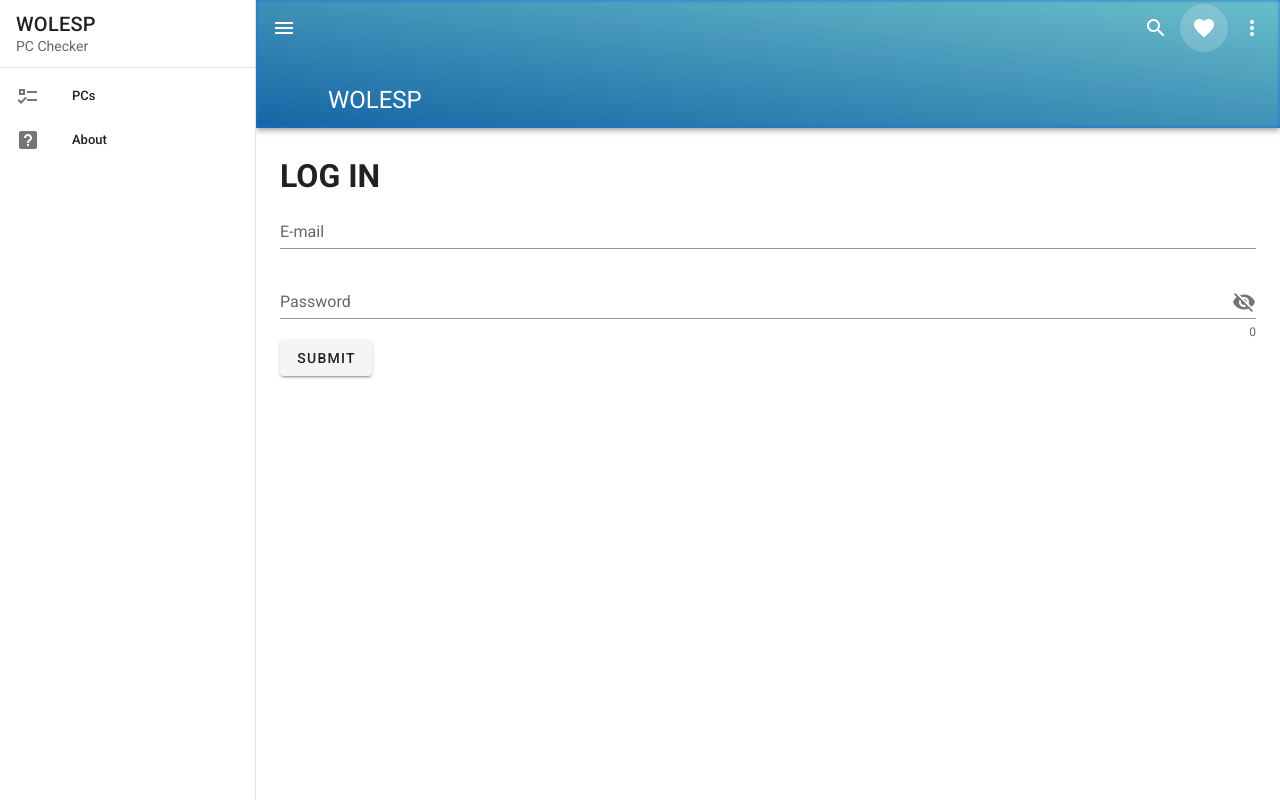
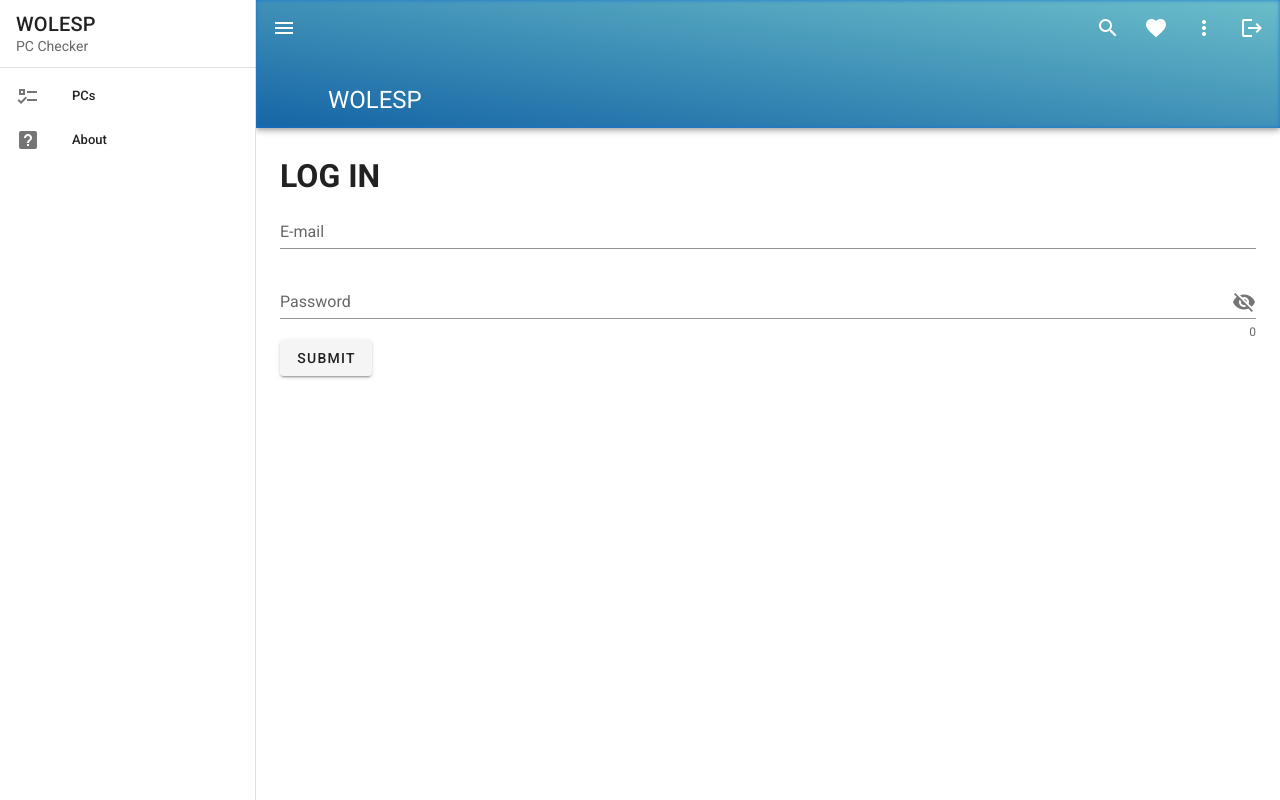
Before and after one commit to XabiFran/WoLesp32, a Vue app: page /#/login2 in a window 1280 px wide. Built offline with nearby package versions, Linux system fonts and the light colour scheme.

Commit message:
Página de feed correctamente autenticada

```diff
--- a/src/App.vue
+++ b/src/App.vue
@@ -41,7 +41,7 @@
         <v-icon>mdi-magnify</v-icon>
       </v-btn>
 
-      <v-btn icon to="/login2">
+      <v-btn icon to="/feed">
         <v-icon>mdi-heart</v-icon>
       </v-btn>
 
@@ -58,7 +58,8 @@
           </v-list-item>
         </v-list>
       </v-menu>
-      <v-btn icon @click="handleSignOut()" v-if="isLoggedIn">
+      <v-btn icon @click="handleSignOut"
+        ><!--v-if="isLoggedIn"-->
         <v-icon>mdi-logout</v-icon>
       </v-btn>
     </v-app-bar>
@@ -70,29 +71,32 @@
 </template>
 
 <script>
-import { onMounted, ref} from "vue";
-import { getAuth, onAuthStateChanged, signOut} from "firebase/auth";
-import router from './router';
+import { onMounted, ref } from "vue";
+import { getAuth, onAuthStateChanged, signOut } from "firebase/auth";
+import router from "./router";
+import firebase from "firebase/compat/app";
+import "firebase/compat/auth";
+import "firebase/compat/firestore";
 
 const isLoggedIn = ref(false);
 let auth;
 onMounted(() => {
   auth = getAuth();
-  onAuthStateChanged(auth, user =>{
-    if (user){
+  onAuthStateChanged(auth, (user) => {
+    if (user) {
       isLoggedIn.value = true;
     } else {
       isLoggedIn.value = false;
     }
-  }
-  )
-})
+  });
+});
 
 const handleSignOut = () => {
-  signOut(auth).then(()=>{
+  console.log("Entré en la función de salir");
+  signOut(auth).then(() => {
     router.push("/");
-  })
-}
+  });
+};
 
 export default {
   data: () => ({
@@ -103,10 +107,25 @@ export default {
     ],
     options: [
       { title: "Sign in", to: "/sign-up2" },
-      { title: "Login", to: "/login" },
+      { title: "Login", to: "/login2" },
       { title: "Feed", to: "/feed" },
       { title: "Sign Out", to: "/" },
     ],
   }),
+
+  methods: {
+    handleSignOut() {
+      console.log("Entré en la función de salir");
+      firebase
+        .auth()
+        .signOut()
+        .then(() => {
+          this.$router.replace("login2");
+        })
+        .catch((err) => {
+          console.log(`Error - ${err.message}`);
+        });
+    },
+  },
 };
 </script>
--- a/src/main.js
+++ b/src/main.js
@@ -9,6 +9,7 @@ import 'firebase/compat/firestore';
 
 // Import the functions you need from the SDKs you need
 import { initializeApp } from "firebase/app";
+import { getAuth } from "firebase/auth";
 
 // TODO: Add SDKs for Firebase products that you want to use
 // https://firebase.google.com/docs/web/setup#available-libraries
@@ -28,6 +29,8 @@ const firebaseConfig = {
 
 const firebaseApp = firebase.initializeApp(firebaseConfig);
 
+const auth = getAuth(firebaseApp);
+
 Vue.config.productionTip = false
 
 new Vue({
--- a/src/router/index.js
+++ b/src/router/index.js
@@ -1,6 +1,9 @@
 import Vue from "vue";
 import VueRouter from "vue-router";
 import PCs from "../views/PCs.vue";
+import firebase from 'firebase/compat/app';
+import 'firebase/compat/auth';
+import 'firebase/compat/firestore';
 
 Vue.use(VueRouter);
 
@@ -19,7 +22,7 @@ const routes = [
     component: () =>
       import(/* webpackChunkName: "about" */ "../views/AboutView.vue"),
   },
-  { path: "/feed", component: () => import("../views/Feed.vue") },
+  { path: "/feed", component: () => import("../views/Feed.vue"), meta: {requiresAuth: true} },
   { path: "/login", component: () => import("../views/Login.vue") },
   { path: "/sign-in", component: () => import("../views/SignIn.vue") },
   { path: "/login2", component: () => import("../views/Login2.vue") },
@@ -30,4 +33,13 @@ const router = new VueRouter({
   routes,
 });
 
+router.beforeEach((to, from, next) => {
+  const authenticatedUser = firebase.auth().currentUser;
+  const requiresAuth = to.matched.some(record => record.meta.requiresAuth);
+
+  if(requiresAuth && ! authenticatedUser) next('login2')
+  else next()
+
+});
+
 export default router;
--- a/src/views/Login2.vue
+++ b/src/views/Login2.vue
@@ -46,8 +46,8 @@ export default {
 
   methods: {
     loginUser() {
-      let v = this;
-      v.xhrRequest = true;
+      let r = this;
+      r.xhrRequest = true;
       firebase
         .auth()
         .signInWithEmailAndPassword(this.email, this.password)
@@ -57,7 +57,7 @@ export default {
             this.$router.replace('feed');
           },
           (err) => {
-            v.xhrRequest = false;
+            r.xhrRequest = false;
             console.log(`Error - ${err.message}`);
           }
         );
```
